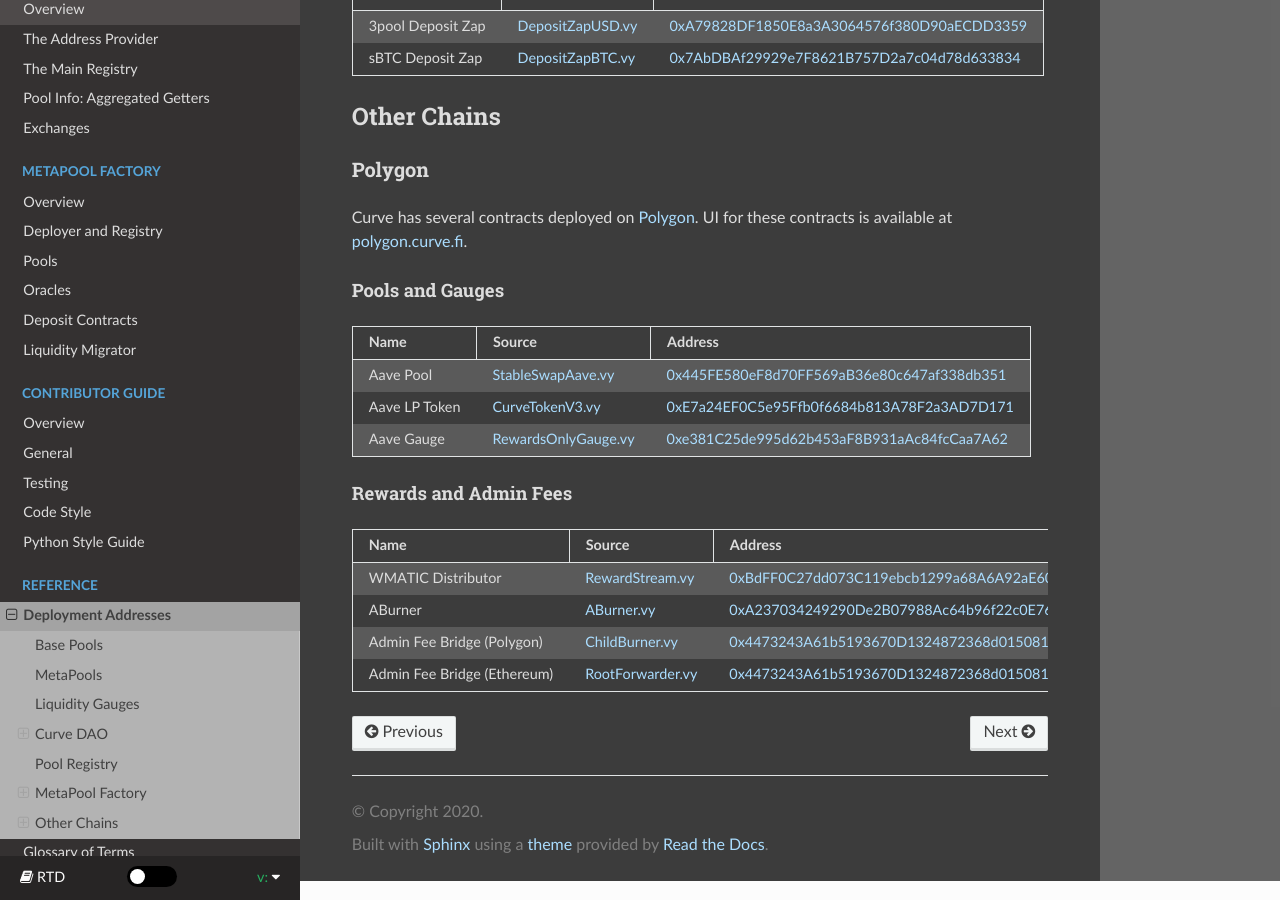
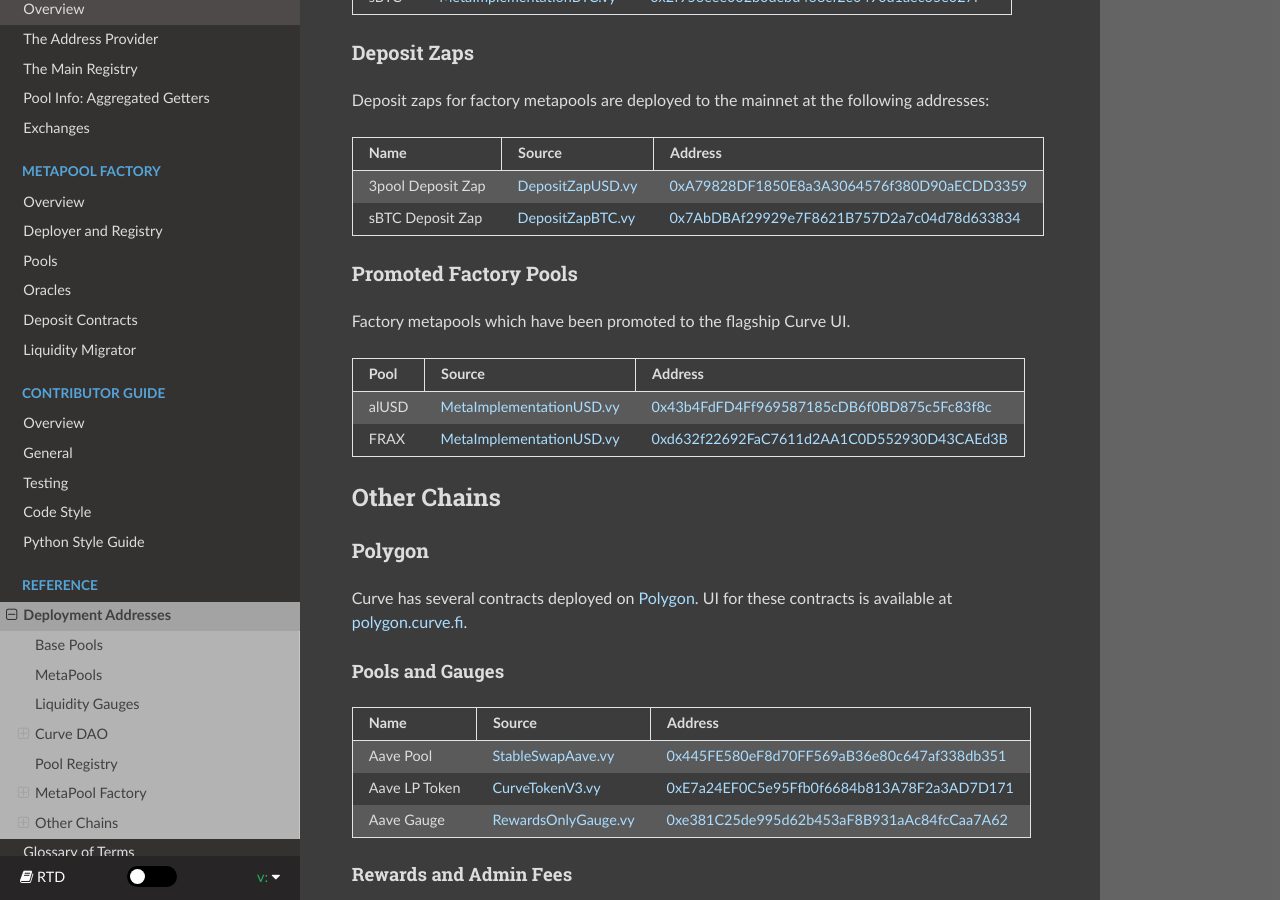
Before and after one commit to softlinkprotocol/curve-docs, a Sphinx documentation site: the page built from docs/ref-addresses.rst, in a window 1280 px wide and 900 px high, scrolled down 8438 px. Built offline with Sphinx 7.4.7 and the Read the Docs theme 2.0.0, drawn with Linux system fonts in a browser that asks for light colours; some of the changed text lies outside the part shown.

Commit message:
feat: alUSD, FRAX, rETH deployment addrs

```diff
--- a/docs/ref-addresses.rst
+++ b/docs/ref-addresses.rst
@@ -49,6 +49,8 @@ Here is a list of all base pool contracts currently in use:
    PAX, `CurveTokenV1.vy <https://github.com/curvefi/curve-contract/blob/master/contracts/tokens/CurveTokenV1.vy>`_, `0xD905e2eaeBe188fc92179b6350807D8bd91Db0D8 <https://etherscan.io/address/0xD905e2eaeBe188fc92179b6350807D8bd91Db0D8#code>`_
    renBTC, `StableSwapRen.vy <https://github.com/curvefi/curve-contract/blob/master/contracts/pools/ren/StableSwapRen.vy>`_, `0x93054188d876f558f4a66B2EF1d97d16eDf0895B <https://etherscan.io/address/0x93054188d876f558f4a66B2EF1d97d16eDf0895B#code>`_
    renBTC, `CurveTokenV1.vy <https://github.com/curvefi/curve-contract/blob/master/contracts/tokens/CurveTokenV1.vy>`_, `0x49849C98ae39Fff122806C06791Fa73784FB3675 <https://etherscan.io/address/0x49849C98ae39Fff122806C06791Fa73784FB3675#code>`_
+   rETH, `StableSwapRETH.vy <https://github.com/curvefi/curve-contract/blob/master/contracts/pools/reth/StableSwapRETH.vy>`_, `0xF9440930043eb3997fc70e1339dBb11F341de7A8 <https://etherscan.io/address/0xF9440930043eb3997fc70e1339dBb11F341de7A8#code>`_
+   rETH, `CurveTokenV3.vy <https://github.com/curvefi/curve-contract/blob/master/contracts/tokens/CurveTokenV3.vy>`_, `0x53a901d48795C58f485cBB38df08FA96a24669D5 <https://etherscan.io/address/0x53a901d48795C58f485cBB38df08FA96a24669D5#code>`_
    sAAVE, `StableSwapSAAVE.vy <https://github.com/curvefi/curve-contract/blob/master/contracts/pools/saave/StableSwapSAAVE.vy>`_, `0xEB16Ae0052ed37f479f7fe63849198Df1765a733 <https://etherscan.io/address/0xeb16ae0052ed37f479f7fe63849198df1765a733#code>`_
    sAAVE, `CurveTokenV3.vy <https://github.com/curvefi/curve-contract/blob/master/contracts/tokens/CurveTokenV3.vy>`_, `0x02d341CcB60fAaf662bC0554d13778015d1b285C <https://etherscan.io/address/0x02d341CcB60fAaf662bC0554d13778015d1b285C#code>`_
    sBTC, `StableSwapSBTC.vy <https://github.com/curvefi/curve-contract/blob/master/contracts/pools/sbtc/StableSwapSBTC.vy>`_, `0x7fC77b5c7614E1533320Ea6DDc2Eb61fa00A9714 <https://etherscan.io/address/0x7fC77b5c7614E1533320Ea6DDc2Eb61fa00A9714#code>`_
@@ -139,12 +141,14 @@ Here is a list of all liquidity gauges currently in use:
 
    3pool, `LiquidityGauge.sol <https://github.com/curvefi/curve-contract/blob/master/contracts/gauges/LiquidityGauge.vy>`_, `0xbFcF63294aD7105dEa65aA58F8AE5BE2D9d0952A <https://etherscan.io/address/0xbFcF63294aD7105dEa65aA58F8AE5BE2D9d0952A#code>`_
    AAVE, `LiquidityGaugeV2.vy <https://github.com/curvefi/curve-dao-contracts/blob/master/contracts/gauges/LiquidityGaugeV2.vy>`_, `0xd662908ADA2Ea1916B3318327A97eB18aD588b5d <https://etherscan.io/address/0xd662908ADA2Ea1916B3318327A97eB18aD588b5d#code>`_
+   alUSD, `LiquidityGaugeV3.vy <https://github.com/curvefi/curve-dao-contracts/blob/master/contracts/gauges/LiquidityGaugeV3.vy>`_, `0x9582C4ADACB3BCE56Fea3e590F05c3ca2fb9C477 <https://etherscan.io/address/0x9582C4ADACB3BCE56Fea3e590F05c3ca2fb9C477#code>`_
    ankrETH, `LiquidityGaugeV2.vy <https://github.com/curvefi/curve-dao-contracts/blob/master/contracts/gauges/LiquidityGaugeV2.vy>`_, `0x6d10ed2cF043E6fcf51A0e7b4C2Af3Fa06695707 <https://etherscan.io/address/0x6d10ed2cF043E6fcf51A0e7b4C2Af3Fa06695707#code>`_
    bBTC, `LiquidityGaugeV2.vy <https://github.com/curvefi/curve-dao-contracts/blob/master/contracts/gauges/LiquidityGaugeV2.vy>`_, `0xdFc7AdFa664b08767b735dE28f9E84cd30492aeE <https://etherscan.io/address/0xdFc7AdFa664b08767b735dE28f9E84cd30492aeE#code>`_
    BUSD, `LiquidityGauge.vy <https://github.com/curvefi/curve-contract/blob/master/contracts/gauges/LiquidityGauge.vy>`_, `0x69Fb7c45726cfE2baDeE8317005d3F94bE838840 <https://etherscan.io/address/0x69Fb7c45726cfE2baDeE8317005d3F94bE838840#code>`_
    Compound, `LiquidityGauge.sol <https://github.com/curvefi/curve-contract/blob/master/contracts/gauges/LiquidityGauge.vy>`_, `0x7ca5b0a2910B33e9759DC7dDB0413949071D7575 <https://etherscan.io/address/0x7ca5b0a2910B33e9759DC7dDB0413949071D7575#code>`_
    DUSD, `LiquidityGaugeReward.vy <https://github.com/curvefi/curve-contract/blob/master/contracts/gauges/LiquidityGaugeReward.vy>`_, `0xAEA6c312f4b3E04D752946d329693F7293bC2e6D <https://etherscan.io/address/0xAEA6c312f4b3E04D752946d329693F7293bC2e6D#code>`_
    EURS, `LiquidityGaugeV2.vy <https://github.com/curvefi/curve-dao-contracts/blob/master/contracts/gauges/LiquidityGaugeV2.vy>`_, `0x90Bb609649E0451E5aD952683D64BD2d1f245840 <https://etherscan.io/address/0x90Bb609649E0451E5aD952683D64BD2d1f245840#code>`_
+   FRAX, `LiquidityGaugeV2.vy <https://github.com/curvefi/curve-dao-contracts/blob/master/contracts/gauges/LiquidityGaugeV2.vy>`_, `0x72e158d38dbd50a483501c24f792bdaaa3e7d55c <https://etherscan.io/address/0x72e158d38dbd50a483501c24f792bdaaa3e7d55c#code>`_
    GUSD, `LiquidityGauge.vy <https://github.com/curvefi/curve-contract/blob/master/contracts/gauges/LiquidityGauge.vy>`_, `0xC5cfaDA84E902aD92DD40194f0883ad49639b023 <https://etherscan.io/address/0xC5cfaDA84E902aD92DD40194f0883ad49639b023#code>`_
    hBTC, `LiquidityGauge.vy <https://github.com/curvefi/curve-contract/blob/master/contracts/gauges/LiquidityGauge.vy>`_, `0x4c18E409Dc8619bFb6a1cB56D114C3f592E0aE79 <https://etherscan.io/address/0x4c18E409Dc8619bFb6a1cB56D114C3f592E0aE79#code>`_
    HUSD, `LiquidityGauge.vy <https://github.com/curvefi/curve-contract/blob/master/contracts/gauges/LiquidityGauge.vy>`_, `0x2db0E83599a91b508Ac268a6197b8B14F5e72840 <https://etherscan.io/address/0x2db0E83599a91b508Ac268a6197b8B14F5e72840#code>`_
@@ -161,6 +165,7 @@ Here is a list of all liquidity gauges currently in use:
    sETH, `LiquidityGaugeV2.vy <https://github.com/curvefi/curve-dao-contracts/blob/master/contracts/gauges/LiquidityGaugeV2.vy>`_, `0x3C0FFFF15EA30C35d7A85B85c0782D6c94e1d238 <https://etherscan.io/address/0x3C0FFFF15EA30C35d7A85B85c0782D6c94e1d238#code>`_
    stETH, `LiquidityGaugeV2.vy <https://github.com/curvefi/curve-dao-contracts/blob/master/contracts/gauges/LiquidityGaugeV2.vy>`_, `0x182B723a58739a9c974cFDB385ceaDb237453c28 <https://etherscan.io/address/0x182B723a58739a9c974cFDB385ceaDb237453c28#code>`_
    sUSDv2, `LiquidityGaugeReward.vy <https://github.com/curvefi/curve-contract/blob/master/contracts/gauges/LiquidityGaugeReward.vy>`_, `0xA90996896660DEcC6E997655E065b23788857849 <https://etherscan.io/address/0xA90996896660DEcC6E997655E065b23788857849#code>`_
+   rETH, `LiquidityGaugeV3.vy <https://github.com/curvefi/curve-dao-contracts/blob/master/contracts/gauges/LiquidityGaugeV3.vy>`_, `0x824F13f1a2F29cFEEa81154b46C0fc820677A637 <https://etherscan.io/address/0x824F13f1a2F29cFEEa81154b46C0fc820677A637#code>`_
    tBTC, `LiquidityGaugeReward.vy <https://github.com/curvefi/curve-contract/blob/master/contracts/gauges/LiquidityGaugeReward.vy>`_, `0x6828bcF74279eE32f2723eC536c22c51Eed383C6 <https://etherscan.io/address/0x6828bcF74279eE32f2723eC536c22c51Eed383C6#code>`_
    USDK, `LiquidityGauge.vy <https://github.com/curvefi/curve-contract/blob/master/contracts/gauges/LiquidityGauge.vy>`_, `0xC2b1DF84112619D190193E48148000e3990Bf627 <https://etherscan.io/address/0xC2b1DF84112619D190193E48148000e3990Bf627#code>`_
    USDN, `LiquidityGauge.vy <https://github.com/curvefi/curve-contract/blob/master/contracts/gauges/LiquidityGauge.vy>`_, `0xF98450B5602fa59CC66e1379DFfB6FDDc724CfC4 <https://etherscan.io/address/0xF98450B5602fa59CC66e1379DFfB6FDDc724CfC4#code>`_
@@ -320,6 +325,16 @@ Deposit zaps for factory metapools are deployed to the mainnet at the following
    3pool Deposit Zap, `DepositZapUSD.vy <https://github.com/curvefi/curve-factory/blob/master/contracts/DepositZapUSD.vy>`_, `0xA79828DF1850E8a3A3064576f380D90aECDD3359 <https://etherscan.io/address/0xa79828df1850e8a3a3064576f380d90aecdd3359>`_
    sBTC Deposit Zap, `DepositZapBTC.vy <https://github.com/curvefi/curve-factory/blob/master/contracts/DepositZapBTC.vy>`_, `0x7AbDBAf29929e7F8621B757D2a7c04d78d633834  <https://etherscan.io/address/0x7abdbaf29929e7f8621b757d2a7c04d78d633834>`_
 
+Promoted Factory Pools
+----------------------
+
+Factory metapools which have been promoted to the flagship Curve UI.
+
+.. csv-table::
+   :header: "Pool", "Source", "Address"
+
+   alUSD, `MetaImplementationUSD.vy <https://github.com/curvefi/curve-factory/blob/master/contracts/MetaImplementationUSD.vy>`_, `0x43b4FdFD4Ff969587185cDB6f0BD875c5Fc83f8c <https://etherscan.io/address/0x43b4FdFD4Ff969587185cDB6f0BD875c5Fc83f8c#code>`_
+   FRAX, `MetaImplementationUSD.vy <https://github.com/curvefi/curve-factory/blob/master/contracts/MetaImplementationUSD.vy>`_, `0xd632f22692FaC7611d2AA1C0D552930D43CAEd3B <https://etherscan.io/address/0xd632f22692FaC7611d2AA1C0D552930D43CAEd3B#code>`_
 
 Other Chains
 ============
```
